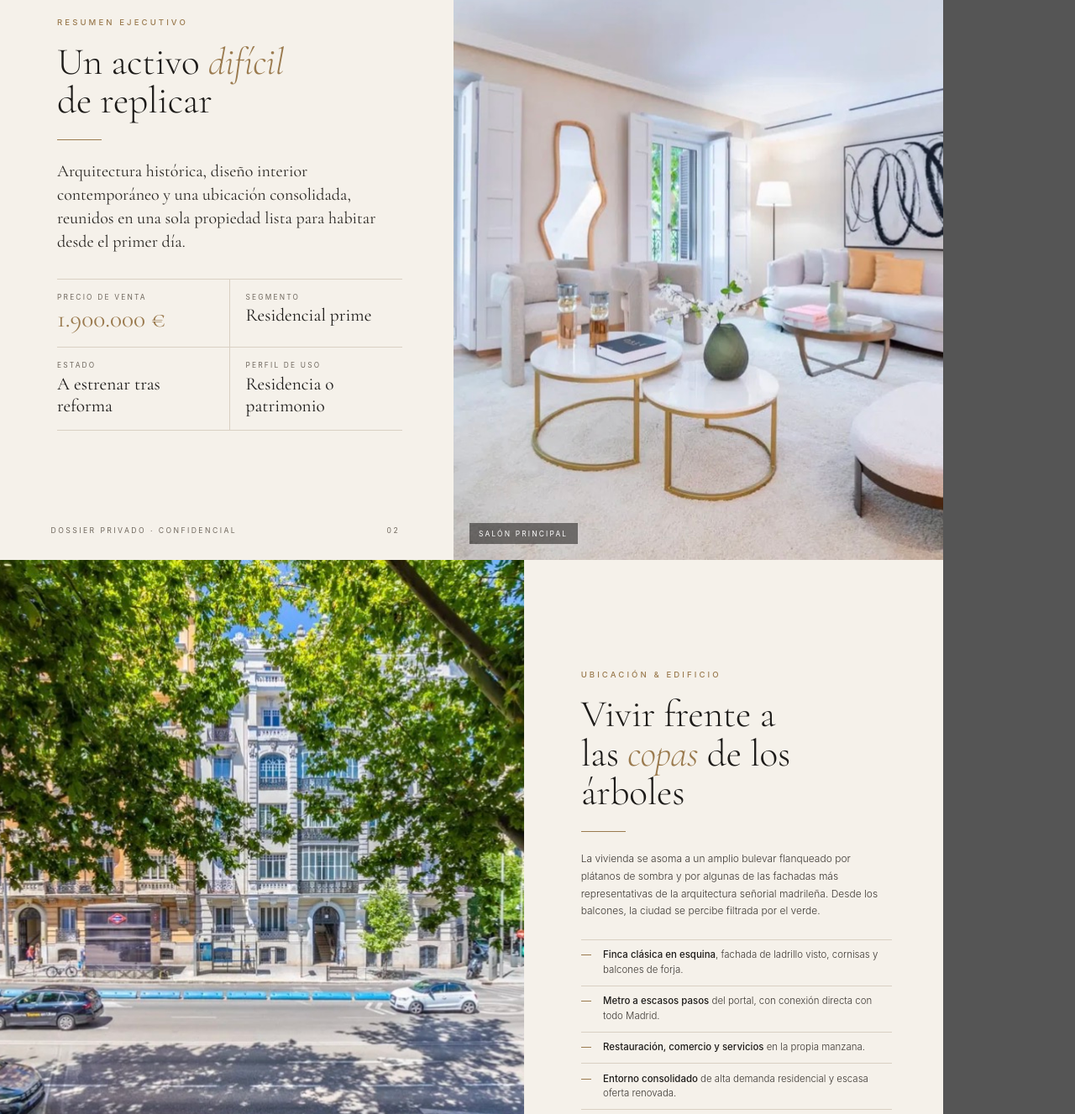
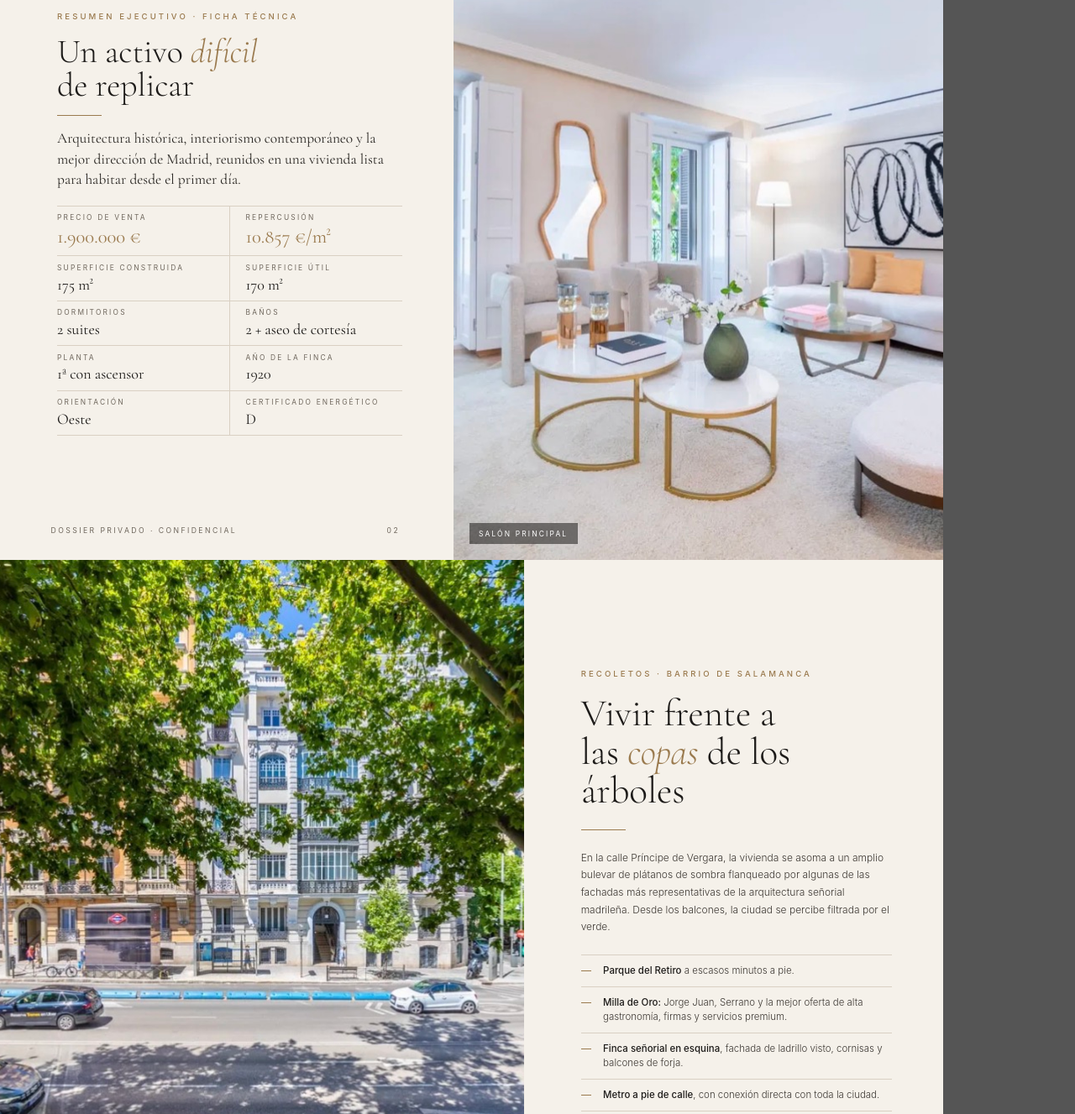
Before and after one commit to GrowthboostMKG/Tremdora-proyect, a plain HTML site: page dossier/dossier.html in a window 1280 px wide. Shown: the part 920-2247 px from the top of the page at 84% size. Drawn offline with nearby package versions, Linux system fonts and the light colour scheme.

Commit message:
Update dossier with real property data (175 m2, Recoletos, 2 suites)
Co-Authored-By: Claude Opus 5.5 <noreply@anthropic.com>
Claude-Session: https://claude.ai/code/session_01XQXw8VRa24KGZE61VtPJVo

```diff
--- a/dossier/dossier.html
+++ b/dossier/dossier.html
@@ -47,13 +47,13 @@
   .txt{ padding:20mm 16mm 22mm 18mm; display:flex; flex-direction:column; justify-content:center; }
 
   /* summary */
-  .facts{ display:grid; grid-template-columns:1fr 1fr; margin-top:8mm; border-top:1px solid var(--line); }
-  .fact{ padding:4.2mm 0; border-bottom:1px solid var(--line); }
+  .facts{ display:grid; grid-template-columns:1fr 1fr; margin-top:5mm; border-top:1px solid var(--line); }
+  .fact{ padding:2.2mm 0; border-bottom:1px solid var(--line); }
   .fact:nth-child(odd){ padding-right:5mm; border-right:1px solid var(--line); }
   .fact:nth-child(even){ padding-left:5mm; }
   .fact .k{ font-size:6.3pt; letter-spacing:.26em; text-transform:uppercase; color:var(--muted); }
-  .fact .v{ font-family:"Cormorant Garamond",serif; font-size:16pt; margin-top:1mm; color:var(--ink); }
-  .fact .v.price{ font-size:22pt; color:var(--bronze); }
+  .fact .v{ font-family:"Cormorant Garamond",serif; font-size:13.5pt; margin-top:1mm; color:var(--ink); }
+  .fact .v.price{ font-size:17pt; color:var(--bronze); }
 
   .points{ list-style:none; margin-top:6mm; }
   .points li{ font-size:8.6pt; line-height:1.5; color:#3d3833; font-weight:300; padding:2.6mm 0 2.6mm 7mm; border-top:1px solid var(--line); position:relative; }
@@ -104,7 +104,7 @@
       <h1>Residencia señorial<br>en finca <em>clásica</em><br>de Madrid</h1>
       <div class="sub">Una propiedad singular · Presentación reservada</div>
     </div>
-    <div class="meta"><span>Madrid</span><span>Noviembre 2026</span><span>Confidencial</span></div>
+    <div class="meta"><span>Recoletos · Barrio de Salamanca</span><span>Noviembre 2026</span><span>Confidencial</span></div>
   </div>
 </section>
 
@@ -112,15 +112,21 @@
 <section class="page">
   <div class="split" style="grid-template-columns:1fr 1.08fr;">
     <div class="txt">
-      <div class="eyebrow">Resumen ejecutivo</div>
-      <h2 style="margin-top:5mm;">Un activo <em>difícil</em><br>de replicar</h2>
-      <div class="rule"></div>
-      <p class="lead">Arquitectura histórica, diseño interior contemporáneo y una ubicación consolidada, reunidos en una sola propiedad lista para habitar desde el primer día.</p>
+      <div class="eyebrow">Resumen ejecutivo · Ficha técnica</div>
+      <h2 style="margin-top:4mm; font-size:30pt;">Un activo <em>difícil</em><br>de replicar</h2>
+      <div class="rule" style="margin:4mm 0;"></div>
+      <p class="lead" style="font-size:13pt;">Arquitectura histórica, interiorismo contemporáneo y la mejor dirección de Madrid, reunidos en una vivienda lista para habitar desde el primer día.</p>
       <div class="facts">
         <div class="fact"><div class="k">Precio de venta</div><div class="v price">1.900.000 €</div></div>
-        <div class="fact"><div class="k">Segmento</div><div class="v">Residencial prime</div></div>
-        <div class="fact"><div class="k">Estado</div><div class="v">A estrenar tras reforma</div></div>
-        <div class="fact"><div class="k">Perfil de uso</div><div class="v">Residencia o patrimonio</div></div>
+        <div class="fact"><div class="k">Repercusión</div><div class="v price">10.857 €/m²</div></div>
+        <div class="fact"><div class="k">Superficie construida</div><div class="v">175 m²</div></div>
+        <div class="fact"><div class="k">Superficie útil</div><div class="v">170 m²</div></div>
+        <div class="fact"><div class="k">Dormitorios</div><div class="v">2 suites</div></div>
+        <div class="fact"><div class="k">Baños</div><div class="v">2 + aseo de cortesía</div></div>
+        <div class="fact"><div class="k">Planta</div><div class="v">1ª con ascensor</div></div>
+        <div class="fact"><div class="k">Año de la finca</div><div class="v">1920</div></div>
+        <div class="fact"><div class="k">Orientación</div><div class="v">Oeste</div></div>
+        <div class="fact"><div class="k">Certificado energético</div><div class="v">D</div></div>
       </div>
     </div>
     <div class="fig"><img src="img/salon-balcones.jpg" alt=""><div class="cap">Salón principal</div></div>
@@ -133,15 +139,15 @@
   <div class="split" style="grid-template-columns:1.25fr 1fr;">
     <div class="fig"><img src="img/vistas.jpg" alt=""><div class="cap">Vistas desde la vivienda</div></div>
     <div class="txt">
-      <div class="eyebrow">Ubicación &amp; edificio</div>
+      <div class="eyebrow">Recoletos · Barrio de Salamanca</div>
       <h2 style="margin-top:5mm;">Vivir frente a<br>las <em>copas</em> de los árboles</h2>
       <div class="rule"></div>
-      <p>La vivienda se asoma a un amplio bulevar flanqueado por plátanos de sombra y por algunas de las fachadas más representativas de la arquitectura señorial madrileña. Desde los balcones, la ciudad se percibe filtrada por el verde.</p>
+      <p>En la calle Príncipe de Vergara, la vivienda se asoma a un amplio bulevar de plátanos de sombra flanqueado por algunas de las fachadas más representativas de la arquitectura señorial madrileña. Desde los balcones, la ciudad se percibe filtrada por el verde.</p>
       <ul class="points">
-        <li><b>Finca clásica en esquina</b>, fachada de ladrillo visto, cornisas y balcones de forja.</li>
-        <li><b>Metro a escasos pasos</b> del portal, con conexión directa con todo Madrid.</li>
-        <li><b>Restauración, comercio y servicios</b> en la propia manzana.</li>
-        <li><b>Entorno consolidado</b> de alta demanda residencial y escasa oferta renovada.</li>
+        <li><b>Parque del Retiro</b> a escasos minutos a pie.</li>
+        <li><b>Milla de Oro:</b> Jorge Juan, Serrano y la mejor oferta de alta gastronomía, firmas y servicios premium.</li>
+        <li><b>Finca señorial en esquina</b>, fachada de ladrillo visto, cornisas y balcones de forja.</li>
+        <li><b>Metro a pie de calle</b>, con conexión directa con toda la ciudad.</li>
       </ul>
     </div>
   </div>
@@ -158,7 +164,7 @@
         <div class="eyebrow">El salón</div>
         <h2 style="margin-top:4mm; font-size:28pt;">Escala de <em>recepción</em></h2>
         <div class="rule" style="margin:4.5mm 0;"></div>
-        <p>Un salón de gran formato pensado para recibir: varias zonas de estar conviven con holgura, bañadas por la luz que entra a través de los balcones a la calle. Las molduras perimetrales recuerdan el origen noble de la finca.</p>
+        <p>Un salón de gran formato pensado para recibir: varias zonas de estar conviven con holgura, bañadas por la cálida luz de tarde que entra por sus dos balcones a la calle. Las molduras perimetrales recuerdan el origen noble de la finca.</p>
       </div>
     </div>
   </div>
@@ -245,7 +251,7 @@
         <div class="eyebrow">Dormitorios</div>
         <h2 style="margin-top:4mm; font-size:28pt;">Privacidad<br><em>en suite</em></h2>
         <div class="rule" style="margin:4.5mm 0;"></div>
-        <p>El segundo dormitorio mantiene la misma exigencia que la estancia principal: baño con acceso directo, luz natural a través de balcón y un diseño atemporal pensado tanto para la familia como para invitados.</p>
+        <p>Ambos dormitorios cuentan con baño propio. El segundo mantiene la misma exigencia que la estancia principal: luz natural a través de balcón y un diseño atemporal pensado tanto para la familia como para invitados.</p>
       </div>
     </div>
     <div class="fig"><img src="img/dorm2.jpg" alt=""></div>
@@ -263,7 +269,7 @@
       <div class="q"><div class="n">ii.</div><h4>Paramentos</h4><p>Paredes con acabado de estuco de textura sedosa y techos rematados con molduras perimetrales.</p></div>
       <div class="q"><div class="n">iii.</div><h4>Carpintería exterior</h4><p>Balconeras renovadas en blanco con contraventanas interiores de madera lacada, fieles al carácter de la finca.</p></div>
       <div class="q"><div class="n">iv.</div><h4>Carpintería interior</h4><p>Puertas lacadas en blanco, correderas enrasadas y cerramiento de cocina en vidrio translúcido.</p></div>
-      <div class="q"><div class="n">v.</div><h4>Climatización</h4><p>Aire acondicionado y calefacción por conductos con difusores lineales ocultos y termostato independiente por estancia.</p></div>
+      <div class="q"><div class="n">v.</div><h4>Climatización</h4><p>Sistema de aerotermia de alta eficiencia para frío y calor, distribuido por conductos con difusores lineales ocultos y termostato por estancia.</p></div>
       <div class="q"><div class="n">vi.</div><h4>Iluminación</h4><p>Downlights LED empotrados, carriles orientables en zonas de día y lectores integrados en los cabeceros.</p></div>
       <div class="q"><div class="n">vii.</div><h4>Equipamiento de cocina</h4><p>Horno y electrodomésticos integrados, placa de inducción, encimera técnica clara y luz bajo mueble.</p></div>
       <div class="q"><div class="n">viii.</div><h4>Seguridad &amp; almacenaje</h4><p>Puerta de entrada de seguridad, videoportero, armarios empotrados lacados y espejados, y vestidor a medida.</p></div>
@@ -282,7 +288,7 @@
       <div class="th"><div class="num">02</div><h4>Trazabilidad total</h4><p>La comercialización la realiza la misma agencia que colaboró con el equipo autor de la reforma: conocimiento directo de materiales, instalaciones y ejecución.</p></div>
       <div class="th"><div class="num">03</div><h4>Producto escaso</h4><p>Fincas clásicas con estructura original visible y rehabilitación de este nivel apenas salen al mercado. La escasez protege el valor y la liquidez futura.</p></div>
       <div class="th"><div class="num">04</div><h4>Versatilidad de explotación</h4><p>Residencia principal, alquiler de larga duración a perfil directivo o internacional, o activo patrimonial a largo plazo.</p></div>
-      <div class="th"><div class="num">05</div><h4>Valor refugio</h4><p>El residencial prime madrileño se ha consolidado como reserva de valor frente a otros activos, con demanda nacional e internacional sostenida.</p></div>
+      <div class="th"><div class="num">05</div><h4>Valor refugio</h4><p>Recoletos figura entre los barrios más cotizados de Madrid. Su residencial prime actúa como reserva de valor, con demanda nacional e internacional sostenida.</p></div>
     </div>
   </div>
   <div class="folio"><span>Dossier privado · Confidencial</span><span>11</span></div>
```
Also changed, not shown: 1 other file.
